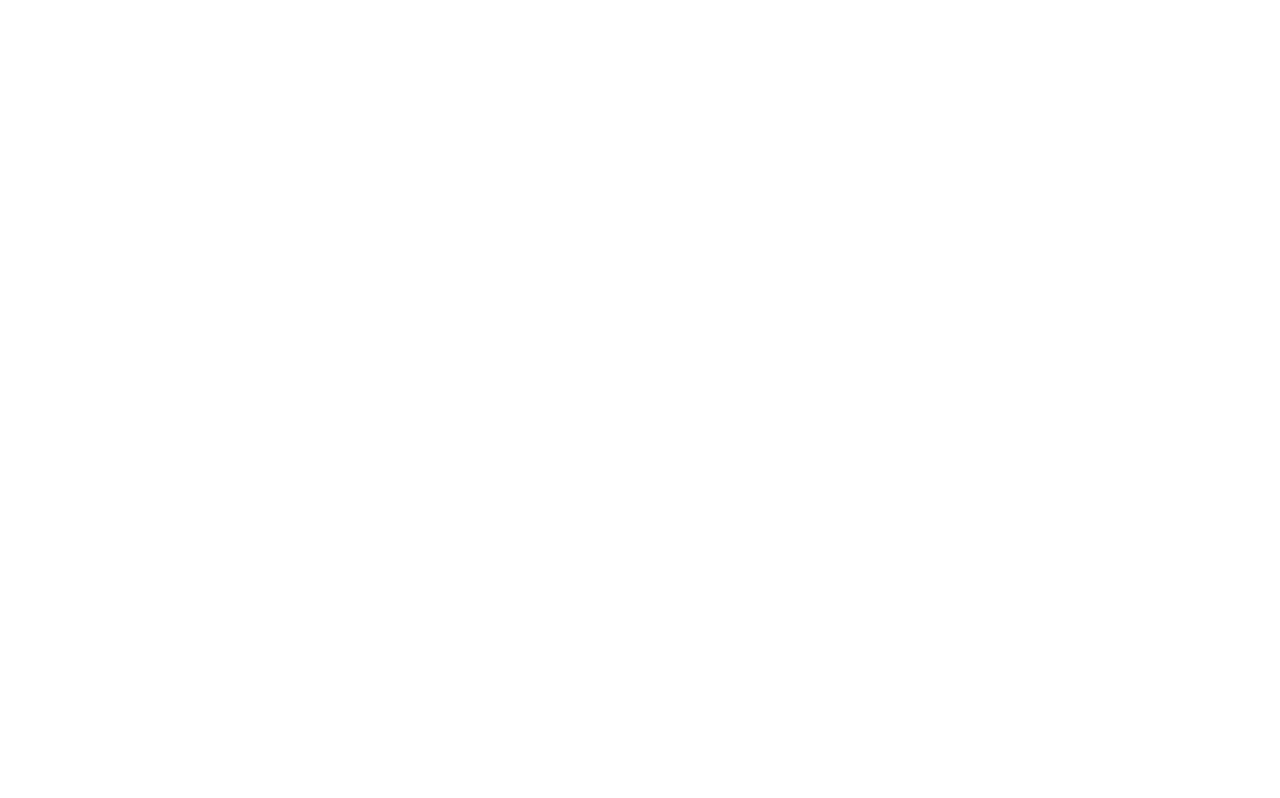
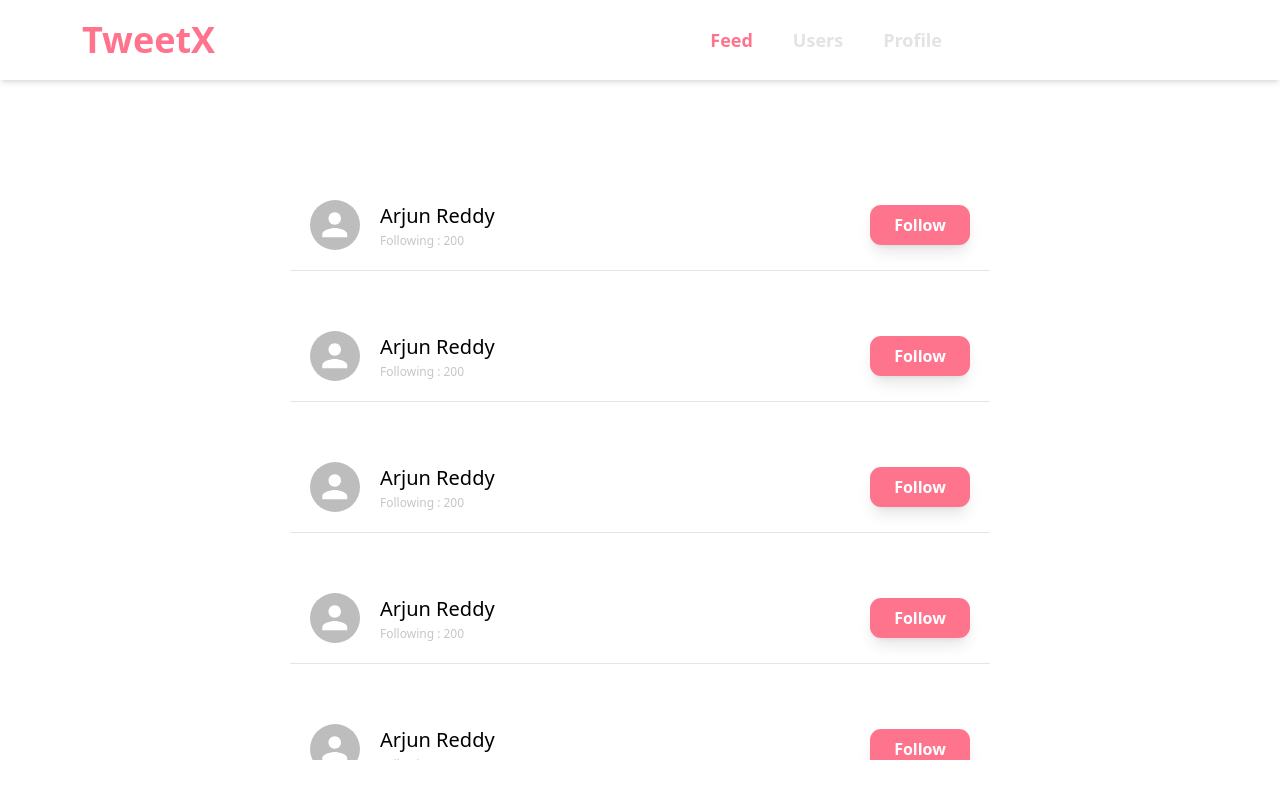
Before and after one commit to NaveenDanj/tweetx, a React (Vite) app: page /users in a window 1280 px wide. Before the commit this address had no page. Built offline with nearby package versions, Linux system fonts and the light colour scheme.

Commit message:
added user item component and users paeg

```diff
--- a/src/App.tsx
+++ b/src/App.tsx
@@ -4,6 +4,7 @@
 import Login from './pages/Auth/Login';
 import Feed from './pages/App/Feed';
 import AppLayout from './layouts/AppLayout';
+import Users from './pages/App/Users';
 
 function App() {
   return (
@@ -17,6 +18,7 @@
 
         <Route path="/" element={<AppLayout />}>
           <Route index element={<Feed />} />
+          <Route path='/users' element={<Users />} />
         </Route>
 
 
--- a/src/components/FeedItem.tsx
+++ b/src/components/FeedItem.tsx
@@ -18,7 +18,7 @@
           </div>
 
           <div >
-            <p className='tw-text-[#C6C6C6]'>Lorem ipsum dolor sit amet consectetur adipisicing elit. Magni saepe tempore rerum quo sed laudantium iure, quos molestiae deserunt, tempora, ratione officiis atque porro. Cumque, sequi. Qui quis maxime laboriosam?</p>
+            <p className='tw-text-[#C6C6C6]'>Lorem ipsum dolor sit amet consectetur adipisicing elit. Magni saepe tempore rerum quo sed laudantium iure, quos molestiae deserunt, tempora</p>
           </div>
 
         </div>
--- /dev/null
+++ b/src/components/UserItem.tsx
@@ -0,0 +1,23 @@
+import { Avatar } from '@mui/material';
+
+function UserItem() {
+  return (
+    <div style={{ borderBottom : '1px solid rgba(0,0,0,0.1)' }} className='tw-p-5 tw-flex tw-w-full tw-justify-between'>
+
+      <div className='tw-flex tw-gap-5 tw-my-auto'>
+        <Avatar sx={{ width : 50 , height : 50 }} />
+
+        <div className='tw-w-full tw-flex tw-flex-col tw-justify-between'>
+          <label className='tw-text-xl tw-my-auto'>Arjun Reddy</label>
+          <label className='tw-text-xs tw-my-auto tw-text-[#C6C6C6]'>Following : 200</label>
+        </div>
+
+      </div>
+
+      <button className="tw-my-auto tw-bg-[#FF748D] tw-shadow-lg tw-text-white tw-w-[100px] tw-p-2 tw-items-center tw-px-5 tw-rounded-[11px] tw-font-bold tw-flex tw-justify-center">Follow</button>
+
+    </div>
+  );
+}
+
+export default UserItem;
--- /dev/null
+++ b/src/pages/App/Users.tsx
@@ -0,0 +1,35 @@
+import UserItem from '../../components/UserItem';
+
+function Users() {
+  return (
+    <div className="tw-flex tw-flex-col tw-mt-10 tw-flex-grow tw-max-w-[700px] ">
+
+      <div className="tw-mt-10 tw-flex tw-flex-col tw-gap-10">
+        <UserItem />
+        <UserItem />
+        <UserItem />
+        <UserItem />
+        <UserItem />
+        <UserItem />
+        <UserItem />
+        <UserItem />
+        <UserItem />
+        <UserItem />
+        <UserItem />
+        <UserItem />
+        <UserItem />
+        <UserItem />
+        <UserItem />
+        <UserItem />
+        <UserItem />
+        <UserItem />
+        <UserItem />
+        <UserItem />
+
+      </div>
+
+    </div>
+  );
+}
+
+export default Users;
```
